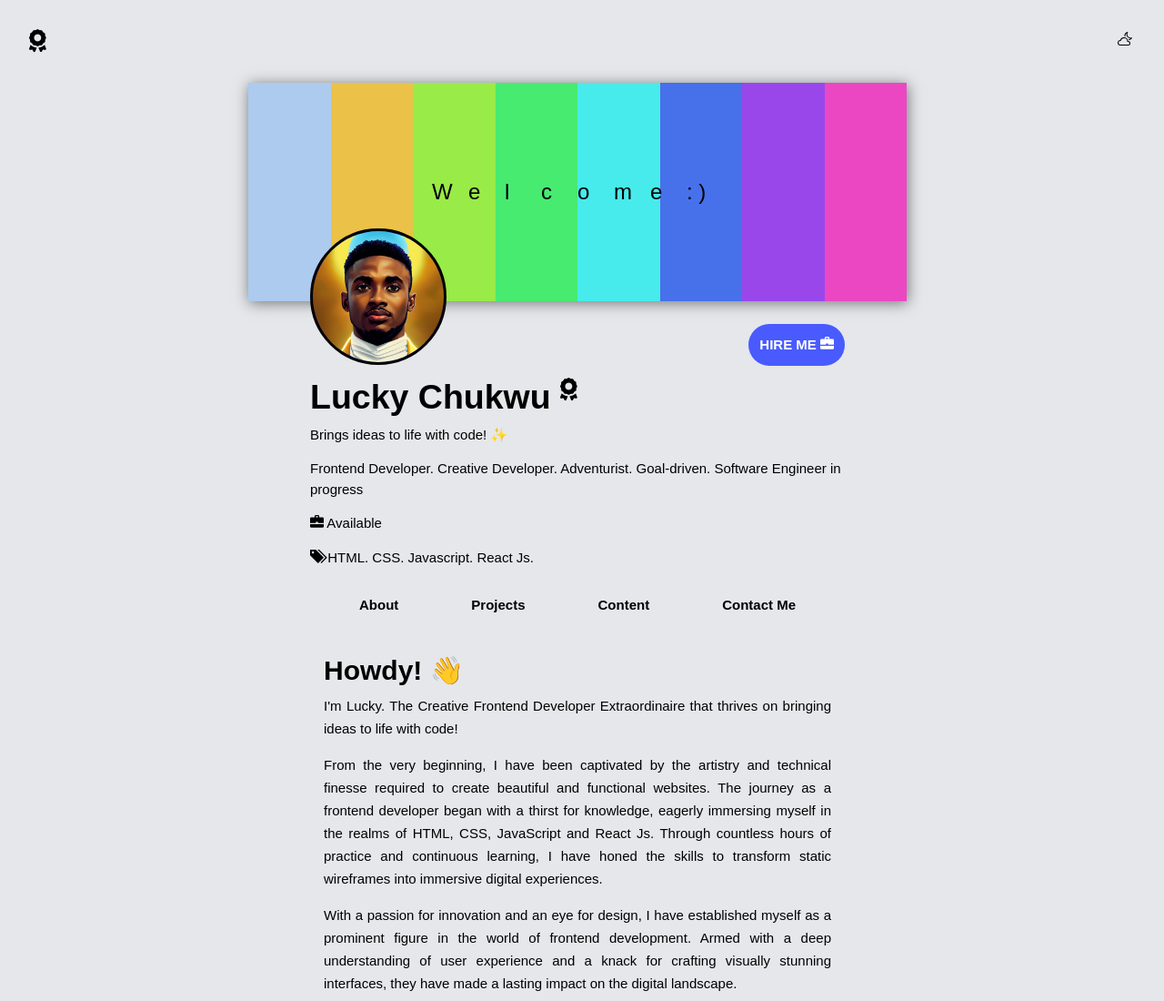
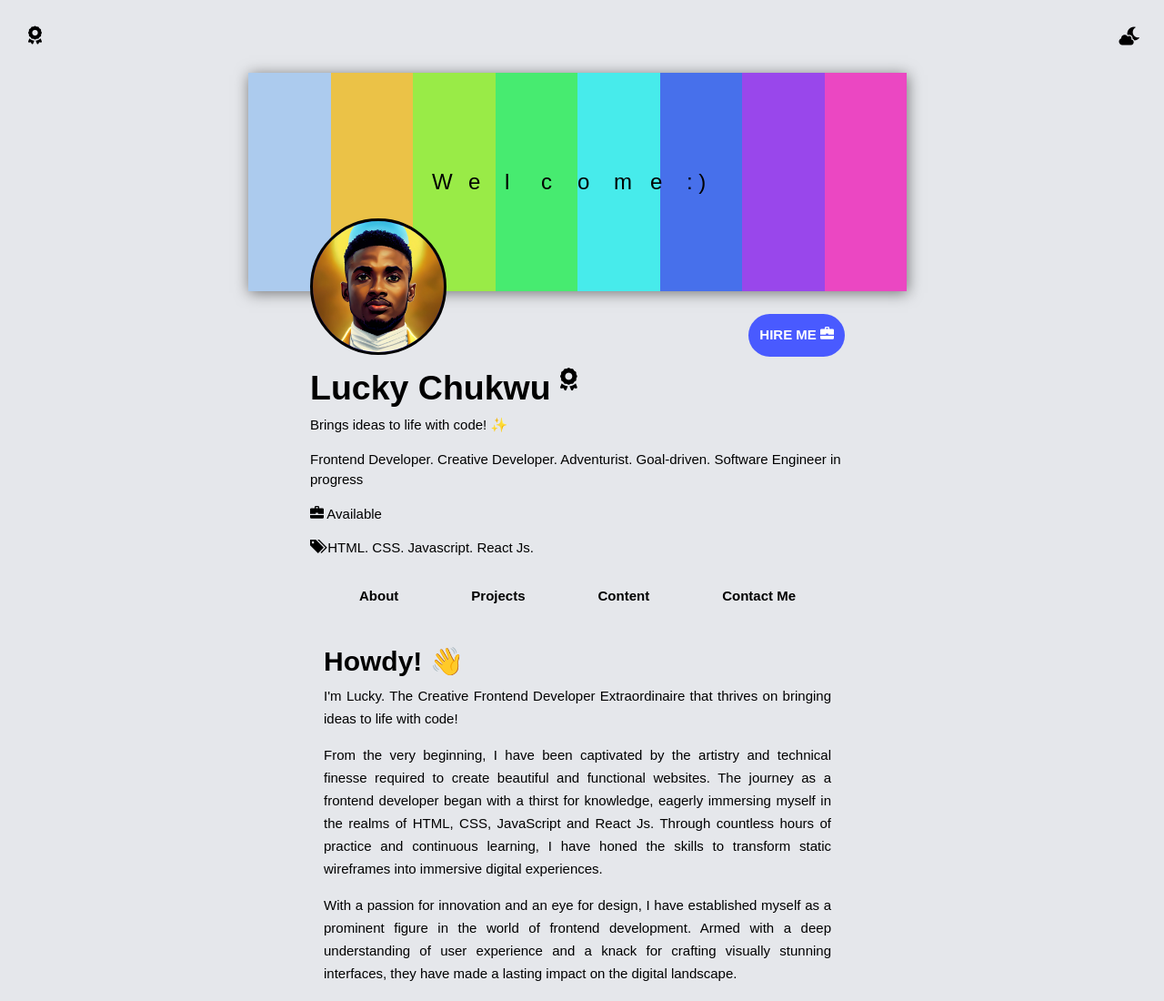
Before and after one commit to lucky66/myportfolio, a website: page index.html in a window 1280 px wide. Shown: the top 1100 px of the page at 91% size. Drawn offline with nearby package versions, Linux system fonts and the light colour scheme.

Commit message:
change the upper theme changer padding

```diff
--- a/index.html
+++ b/index.html
@@ -20,12 +20,9 @@
 	<header>
 		<nav class="upper_nav">
 			<span class="logo"><i class="fas fa-award logo"></i></span>
-			<div id="colorToggle" title="Change Theme">
-				<svg xmlns="http://www.w3.org/2000/svg" width="16" height="16" fill="currentColor" class="bi bi-cloud-moon" viewBox="0 0 16 16">
-				  <path d="M7 8a3.5 3.5 0 0 1 3.5 3.555.5.5 0 0 0 .625.492A1.503 1.503 0 0 1 13 13.5a1.5 1.5 0 0 1-1.5 1.5H3a2 2 0 1 1 .1-3.998.5.5 0 0 0 .509-.375A3.502 3.502 0 0 1 7 8zm4.473 3a4.5 4.5 0 0 0-8.72-.99A3 3 0 0 0 3 16h8.5a2.5 2.5 0 0 0 0-5h-.027z"/>
-				  <path d="M11.286 1.778a.5.5 0 0 0-.565-.755 4.595 4.595 0 0 0-3.18 5.003 5.46 5.46 0 0 1 1.055.209A3.603 3.603 0 0 1 9.83 2.617a4.593 4.593 0 0 0 4.31 5.744 3.576 3.576 0 0 1-2.241.634c.162.317.295.652.394 1a4.59 4.59 0 0 0 3.624-2.04.5.5 0 0 0-.565-.755 3.593 3.593 0 0 1-4.065-5.422z"/>
-				</svg>
-			</div>
+			<span id="colorToggle" title="Change Theme">
+				<i class="fas fa-cloud-moon"></i>
+			</span>
 		</nav>
 	</header>
 		<div id="container">
--- a/stylesheet.css
+++ b/stylesheet.css
@@ -19,27 +19,29 @@ body.light {
 	color: #fff;
 }
 
+.upper_nav {
+	font-size: 20px;
+}
+
 .logo {
-	margin: 0;
-	padding: 6px;
-	font-size: 25px;
+	padding: 7px 8px;
 	border-radius: 5px;
 }
 
 .logo:hover {
 	background-color: #a6a6a6;
 	cursor: pointer;
-	}
+}
 
 nav.upper_nav {
 	display: flex;
 	justify-content: space-between;
 	margin: 0 auto;
-	padding: 20px;
+	padding: 15px;
 }
 
 #colorToggle {
-	padding: 10px 15px;
+	padding: 10px 12px;
 	border-radius: 5px;
 }
 
```
